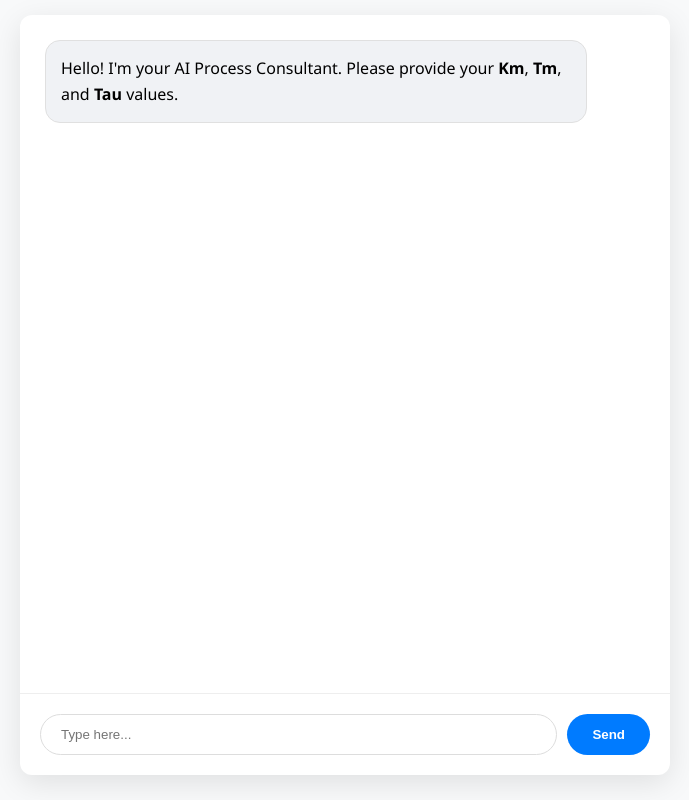
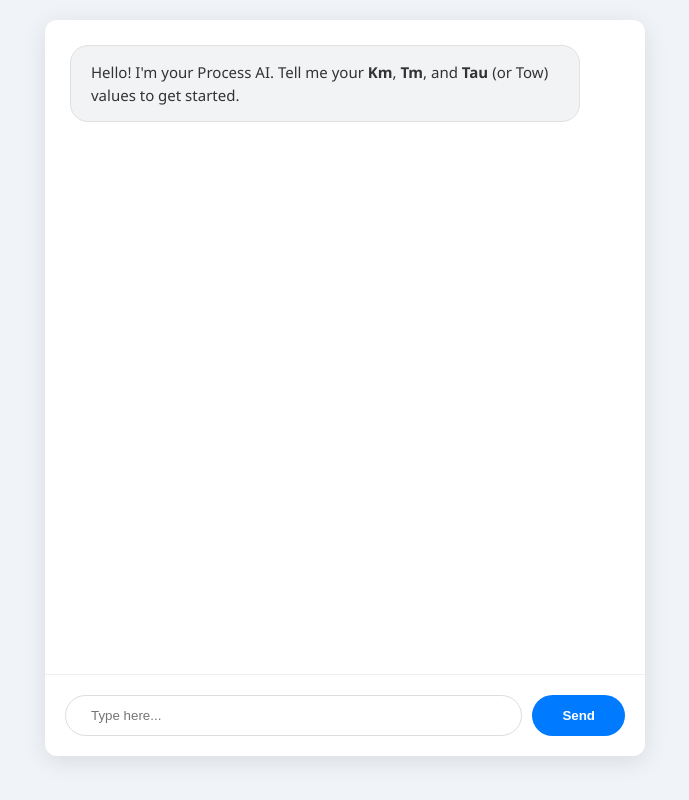
Before and after one commit to RK-kathir/process-control-project, a Flask app: page / in a window 1280 px wide. Shown: the whole page, without its empty margins (295-984 px from the left). Run offline with Flask 3, Linux system fonts and the light colour scheme; parts of the project's set-up code (start-up, migrations or seed data) failed here and were passed over; some libraries are stand-ins or nearby versions.

Commit message:
Update index.html

```diff
--- a/templates/index.html
+++ b/templates/index.html
@@ -1,24 +1,24 @@
 <!DOCTYPE html>
 <html>
 <head>
-    <title>Process AI Expert</title>
+    <title>Process AI Pro</title>
     <script src="https://cdn.plot.ly/plotly-latest.min.js"></script>
     <style>
-        body { font-family: 'Segoe UI', sans-serif; background: #f8f9fa; margin: 0; display: flex; justify-content: center; }
-        #app { width: 100%; max-width: 650px; height: 95vh; background: white; margin: 15px; border-radius: 12px; display: flex; flex-direction: column; box-shadow: 0 8px 30px rgba(0,0,0,0.1); }
-        #chat { flex: 1; overflow-y: auto; padding: 25px; }
-        .msg { margin-bottom: 20px; padding: 15px; border-radius: 15px; line-height: 1.6; max-width: 85%; }
-        .bot { background: #f0f2f5; align-self: flex-start; border: 1px solid #e0e0e0; }
+        body { font-family: 'Segoe UI', sans-serif; background: #f0f4f8; margin: 0; display: flex; justify-content: center; }
+        #chat-container { width: 100%; max-width: 600px; height: 92vh; background: white; margin-top: 20px; border-radius: 12px; display: flex; flex-direction: column; box-shadow: 0 5px 25px rgba(0,0,0,0.1); }
+        #messages { flex: 1; overflow-y: auto; padding: 25px; }
+        .bubble { margin-bottom: 18px; padding: 15px 20px; border-radius: 18px; line-height: 1.5; max-width: 85%; font-size: 15px; }
+        .bot { background: #f1f3f4; align-self: flex-start; border: 1px solid #e0e0e0; color: #333; }
         .user { background: #007bff; color: white; align-self: flex-end; margin-left: auto; }
         #input-area { padding: 20px; border-top: 1px solid #eee; display: flex; gap: 10px; }
-        input { flex: 1; padding: 12px 20px; border: 1px solid #ddd; border-radius: 30px; outline: none; }
-        button { background: #007bff; color: white; border: none; padding: 10px 25px; border-radius: 30px; cursor: pointer; font-weight: bold; }
+        input { flex: 1; padding: 12px 25px; border: 1px solid #ddd; border-radius: 35px; outline: none; }
+        button { background: #007bff; color: white; border: none; padding: 10px 30px; border-radius: 35px; cursor: pointer; font-weight: bold; }
     </style>
 </head>
 <body>
-    <div id="app">
-        <div id="chat">
-            <div class="msg bot">Hello! I'm your AI Process Consultant. Please provide your <b>Km</b>, <b>Tm</b>, and <b>Tau</b> values.</div>
+    <div id="chat-container">
+        <div id="messages">
+            <div class="bubble bot">Hello! I'm your Process AI. Tell me your <b>Km</b>, <b>Tm</b>, and <b>Tau</b> (or Tow) values to get started.</div>
         </div>
         <div id="input-area">
             <input type="text" id="userIn" placeholder="Type here..." onkeypress="if(event.key==='Enter') send()">
@@ -38,16 +38,16 @@
             const botDiv = addMsg(data.response, 'bot');
             if(data.chart) {
                 const chartDiv = document.createElement('div');
-                chartDiv.id = 'plot-' + Date.now();
+                chartDiv.id = 'p-' + Date.now();
                 botDiv.appendChild(chartDiv);
                 Plotly.newPlot(chartDiv.id, JSON.parse(data.chart).data, JSON.parse(data.chart).layout);
             }
         }
         function addMsg(t, s) {
             const d = document.createElement('div');
-            d.className = `msg ${s}`; d.innerHTML = t;
-            const chat = document.getElementById('chat');
-            chat.appendChild(d); chat.scrollTop = chat.scrollHeight;
+            d.className = `bubble ${s}`; d.innerHTML = t;
+            const m = document.getElementById('messages');
+            m.appendChild(d); m.scrollTop = m.scrollHeight;
             return d;
         }
     </script>
```
